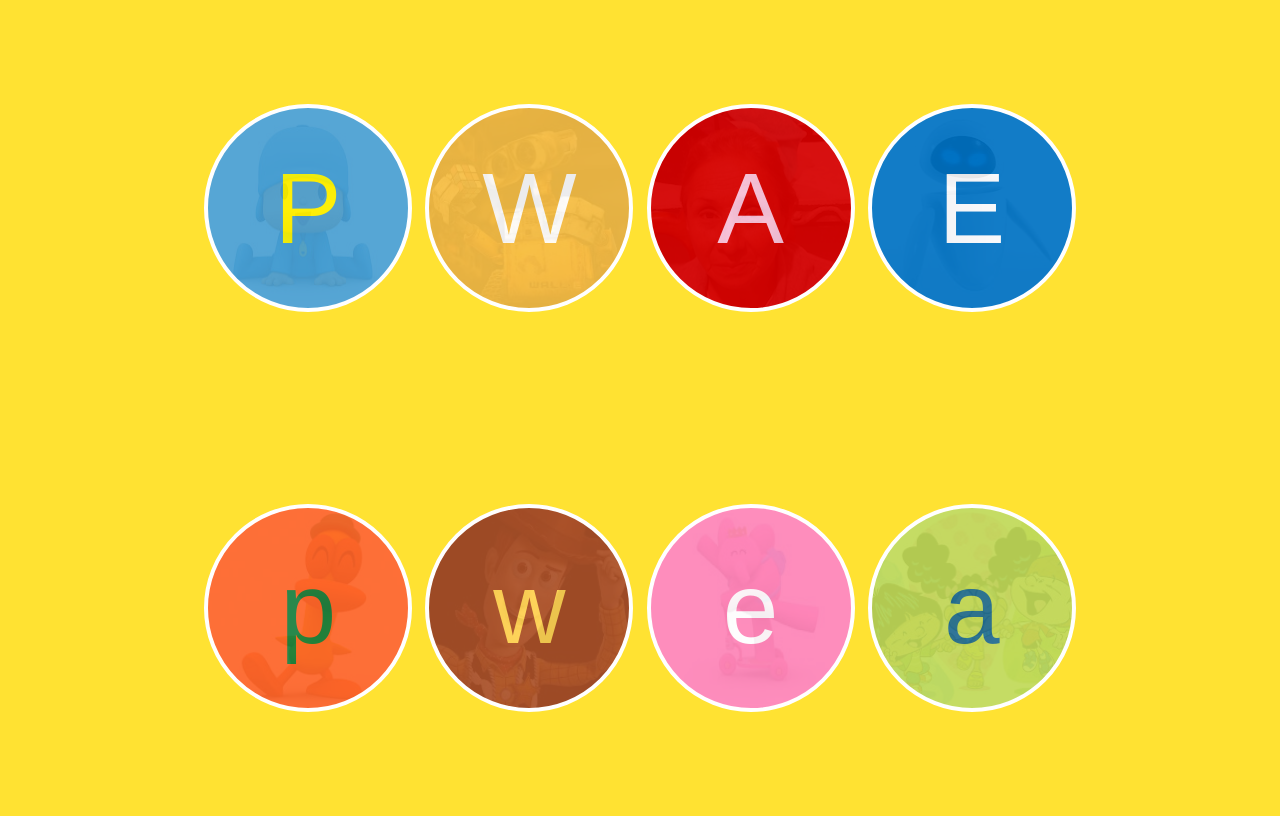
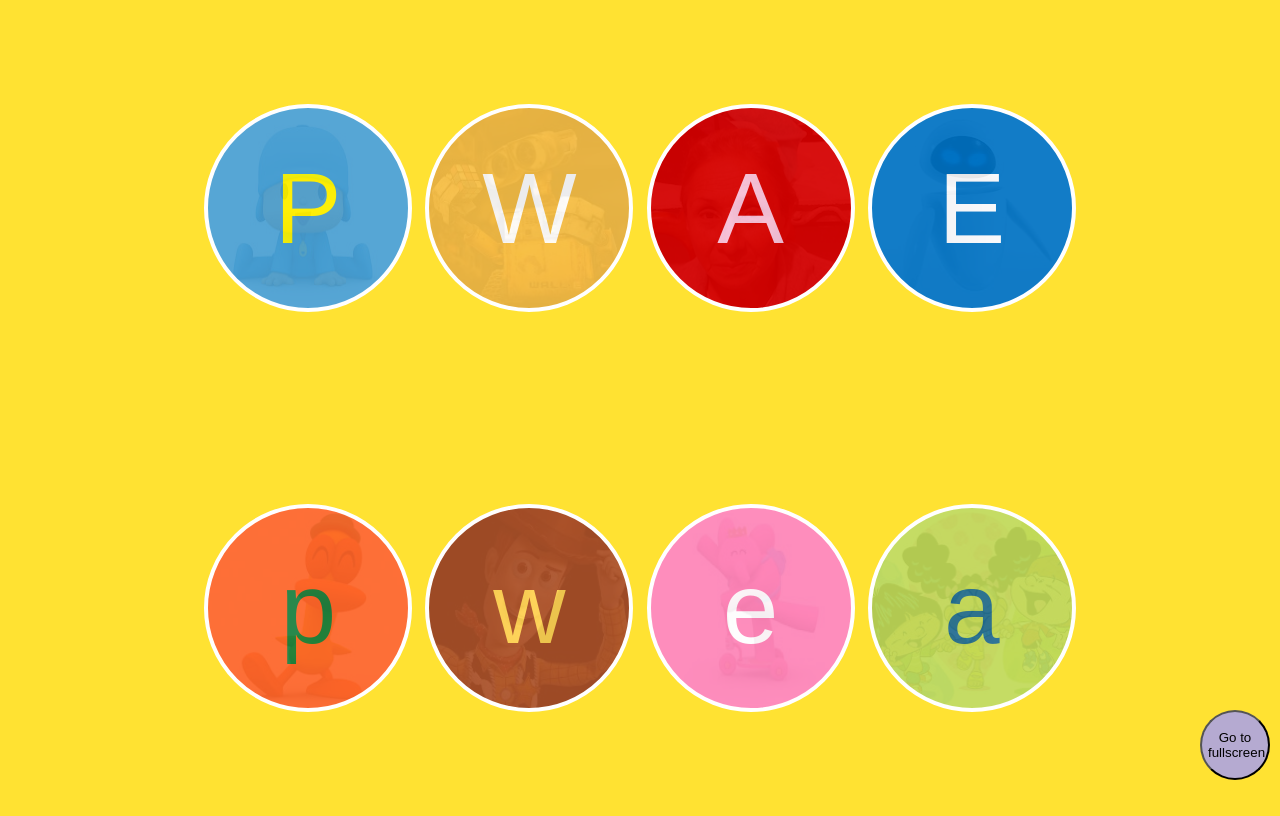
Before and after one commit to rodrigoSaladoAnaya/letras, a plain HTML site: page index.html in a window 1280 px wide. Drawn offline with Linux system fonts and the light colour scheme.

Commit message:
Se agrega soporte para fullscreen porque luego Iktan saca la pagina, ref #569

```diff
--- a/index.html
+++ b/index.html
@@ -3,6 +3,7 @@
 <head>
   <script src="js/jquery.min.js"></script>
   <script src="js/TweenMax.min.js"></script>
+  <script src="js/screenfull.min.js"></script>
   <style>
     body  {
       font-family: "Arial Rounded MT Bold", "Helvetica Rounded", Arial, sans-serif;
@@ -84,9 +85,19 @@
       background: #d70000;
       color: #F9C3DD;
     }
+    #fullsc {
+      position: absolute;
+      bottom: 20px;
+      right: 10px;
+      width: 70px;
+      height: 70px;
+      background: #b5aad1;
+      border-radius: 100%;
+    }
   </style>
 </head>
 <body>
+  <button id="fullsc">Go to fullscreen</button>
   <div class="content">
     <div class="icon pocoyo" taudio="p-pocoyo">
       <div class="letter">P</div>
@@ -154,6 +165,12 @@
   <audio/>
   <script>
     $(document).ready(function() {
+      $("#fullsc").click(function() {
+        if (screenfull.enabled) {
+          screenfull.request(document.documentElement);
+        }
+      })
+
       const hide_t = 0.07;
 
       $(".icon").on('click touchstart', function() {
```
Also changed, not shown: js/screenfull.min.js (added, +6 -0 lines).
